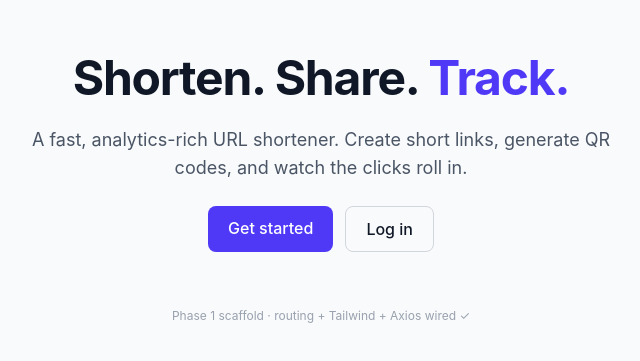
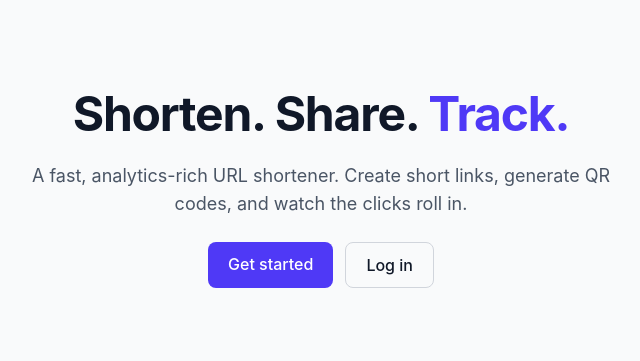
Before and after one commit to deba608/url_shortner, a React (Vite) app in the folder frontend/: page / in a window 1280 px wide. Shown: the part 211-572 px from the top of the page, without its empty margins (319-959 px from the left). Built offline with nearby package versions, Linux system fonts and the light colour scheme; no server answers.

Commit message:
feat: implement home page with call-to-action for authentication routes

```diff
--- a/frontend/src/pages/Home.jsx
+++ b/frontend/src/pages/Home.jsx
@@ -25,9 +25,6 @@ export default function Home() {
           Log in
         </Link>
       </div>
-      <p className="mt-8 text-xs text-gray-400">
-        Phase&nbsp;1 scaffold · routing + Tailwind + Axios wired ✓
-      </p>
     </main>
   );
 }
```
